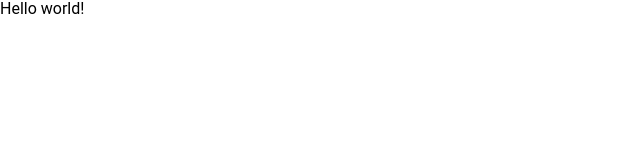
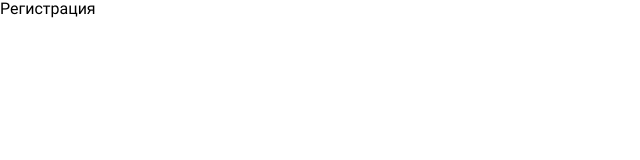
Before and after one commit to evvlboro/antipoff, a React (Create React App) app: page / in a window 1280 px wide. Shown: the top 160 px of the page, without its empty margins (0-640 px from the left). Built offline with nearby package versions, Linux system fonts and the light colour scheme.

Commit message:
feat(initial): add scss & woff font

```diff
--- a/package.json
+++ b/package.json
@@ -39,6 +39,7 @@
     ]
   },
   "devDependencies": {
+    "@babel/plugin-proposal-private-property-in-object": "^7.21.11",
     "cz-conventional-changelog": "^3.3.0",
     "eslint": "^8.45.0",
     "eslint-config-airbnb": "^19.0.4",
@@ -47,7 +48,8 @@
     "eslint-plugin-jsx-a11y": "^6.7.1",
     "eslint-plugin-react": "^7.32.2",
     "eslint-plugin-react-hooks": "^4.6.0",
-    "prettier": "3.0.0"
+    "prettier": "3.0.0",
+    "sass": "^1.64.0"
   },
   "config": {
     "commitizen": {
--- a/src/App.js
+++ b/src/App.js
@@ -3,7 +3,7 @@ import './App.scss';
 function App() {
   return (
     <div className="App">
-      Hello world!
+      Регистрация
     </div>
   );
 }
--- a/src/vendor/fonts.css
+++ b/src/vendor/fonts.css
@@ -2,5 +2,6 @@
 	font-family: 'Roboto';
 	font-weight: 400;
 	font-display: swap;
-	src: url('../fonts/Roboto-Regular.ttf') format('ttf');
+	src: url('../fonts/Roboto-Regular.ttf') format('ttf'),
+		url('../fonts/Roboto-Regular.woff') format('woff');
 }
```
Also changed, not shown: src/fonts/Roboto-Regular.woff (added), 1 other file (tests, documents, lock files or other folders).
